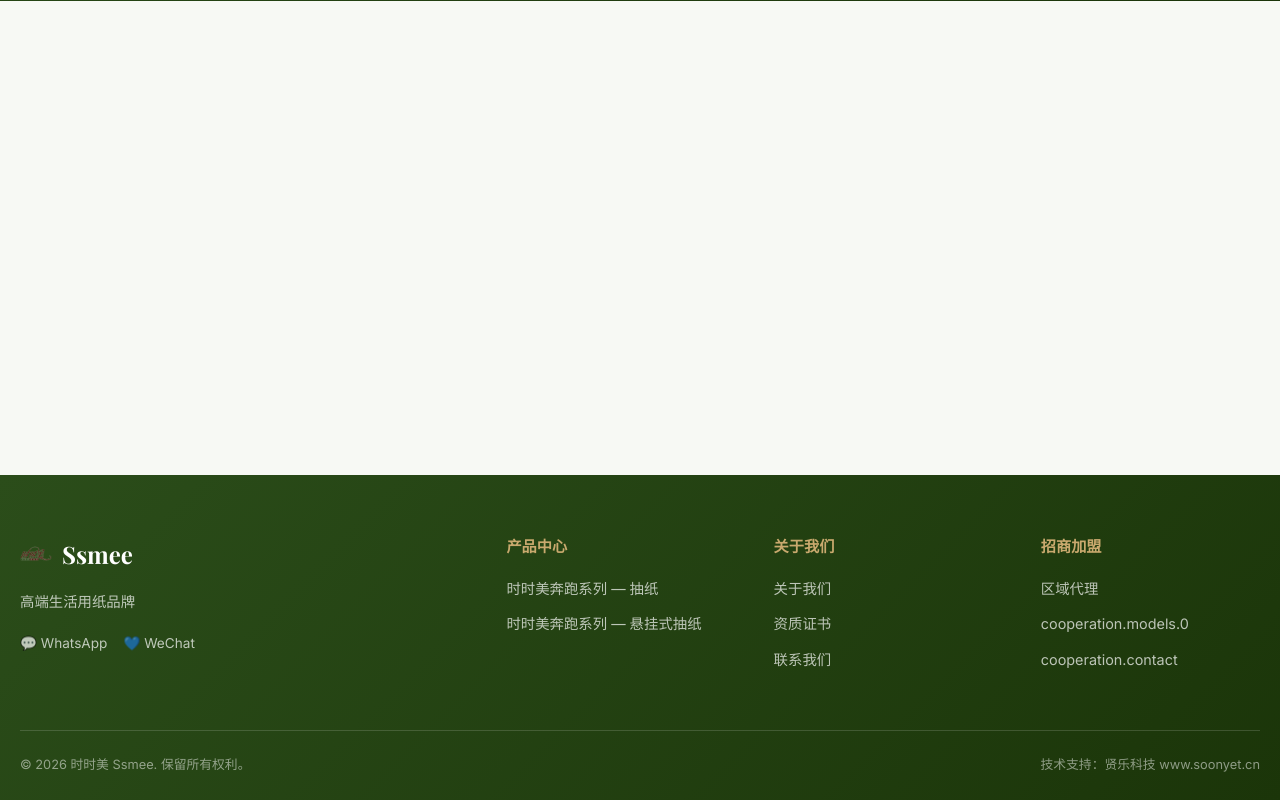
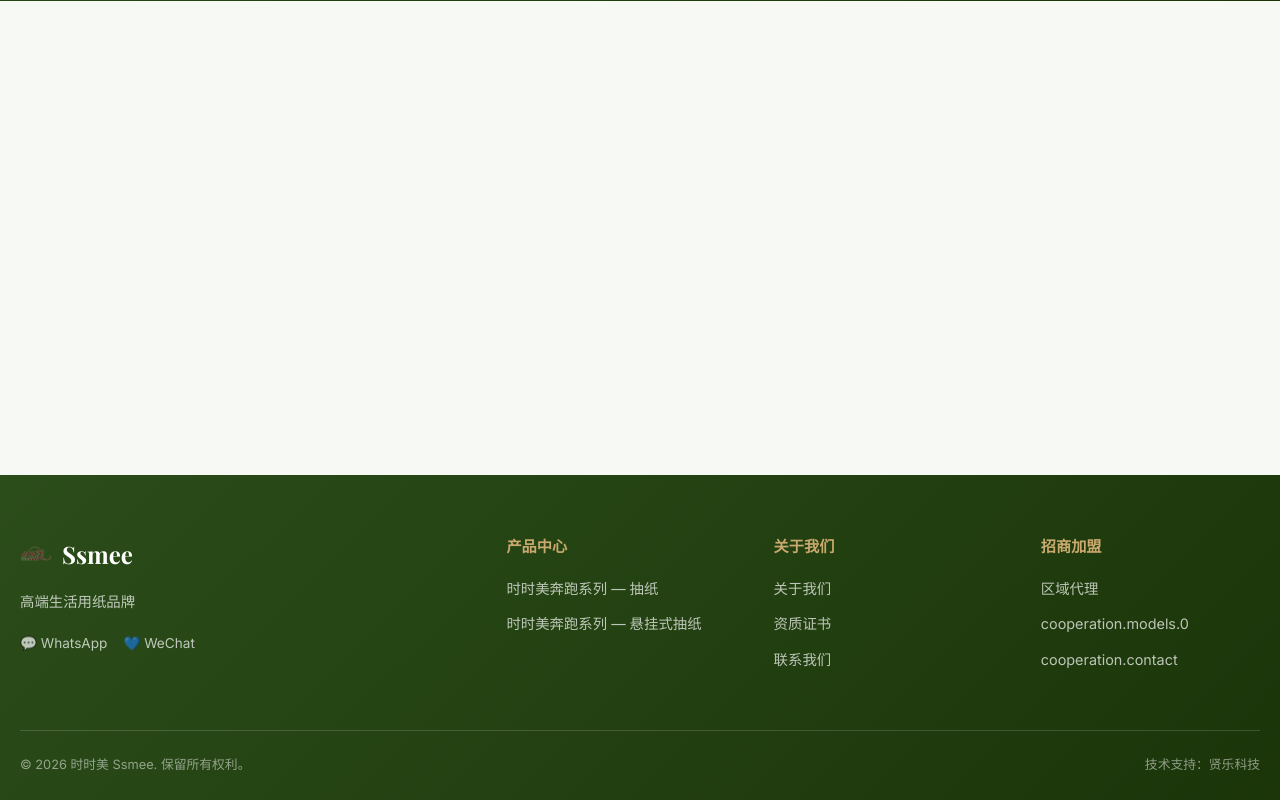
Before and after one commit to 183921494-sketch/ssmee-website, a Vue app: page / in a window 1280 px wide. Shown: the part 2132-2932 px from the top of the page. Built offline with nearby package versions, Linux system fonts and the light colour scheme.

Commit message:
fix: 底部技术支持去除网址

```diff
--- a/src/components/FooterBar.vue
+++ b/src/components/FooterBar.vue
@@ -45,7 +45,7 @@
 
       <div class="footer-bottom">
         <p>{{ t('footer.rights') }}</p>
-        <p>技术支持：贤乐科技 www.soonyet.cn</p>
+        <p>技术支持：贤乐科技</p>
       </div>
     </div>
   </footer>
```
